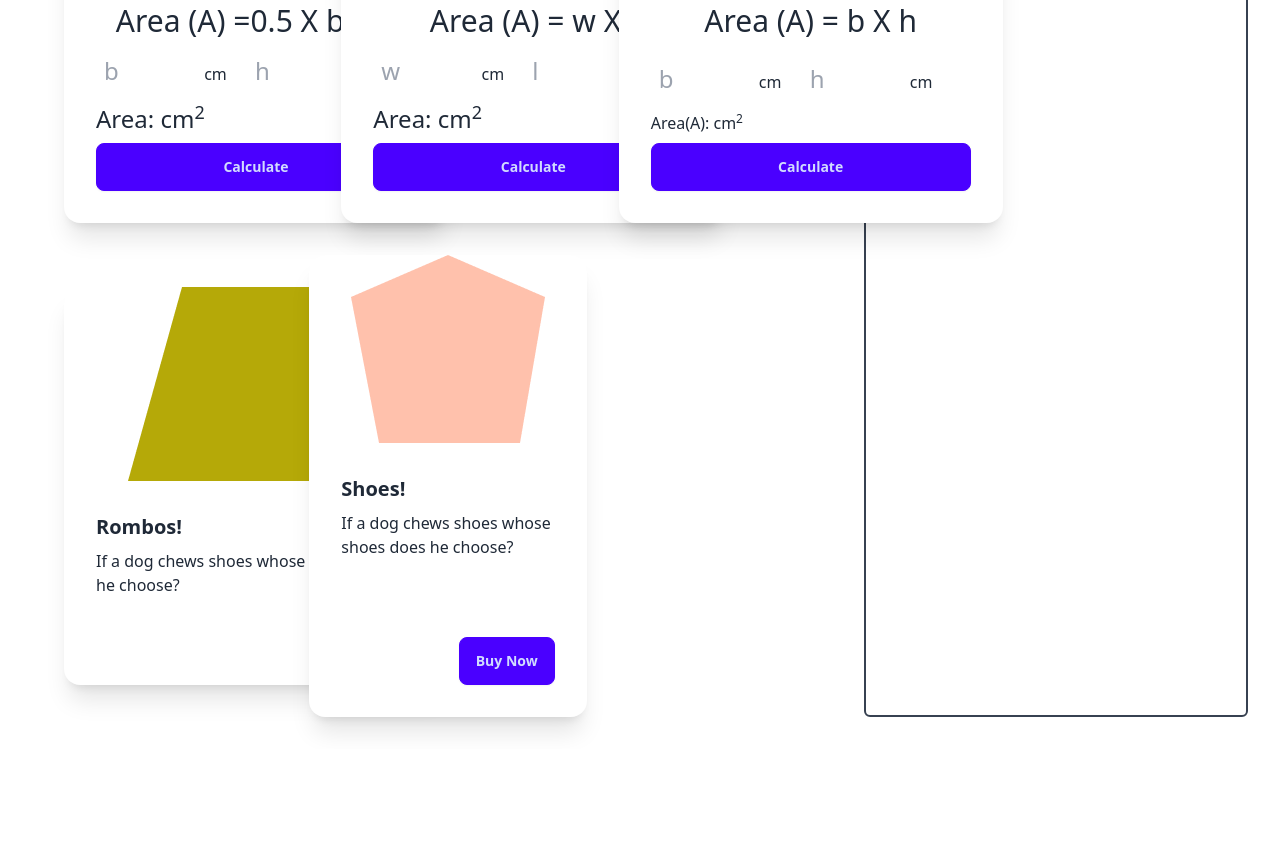
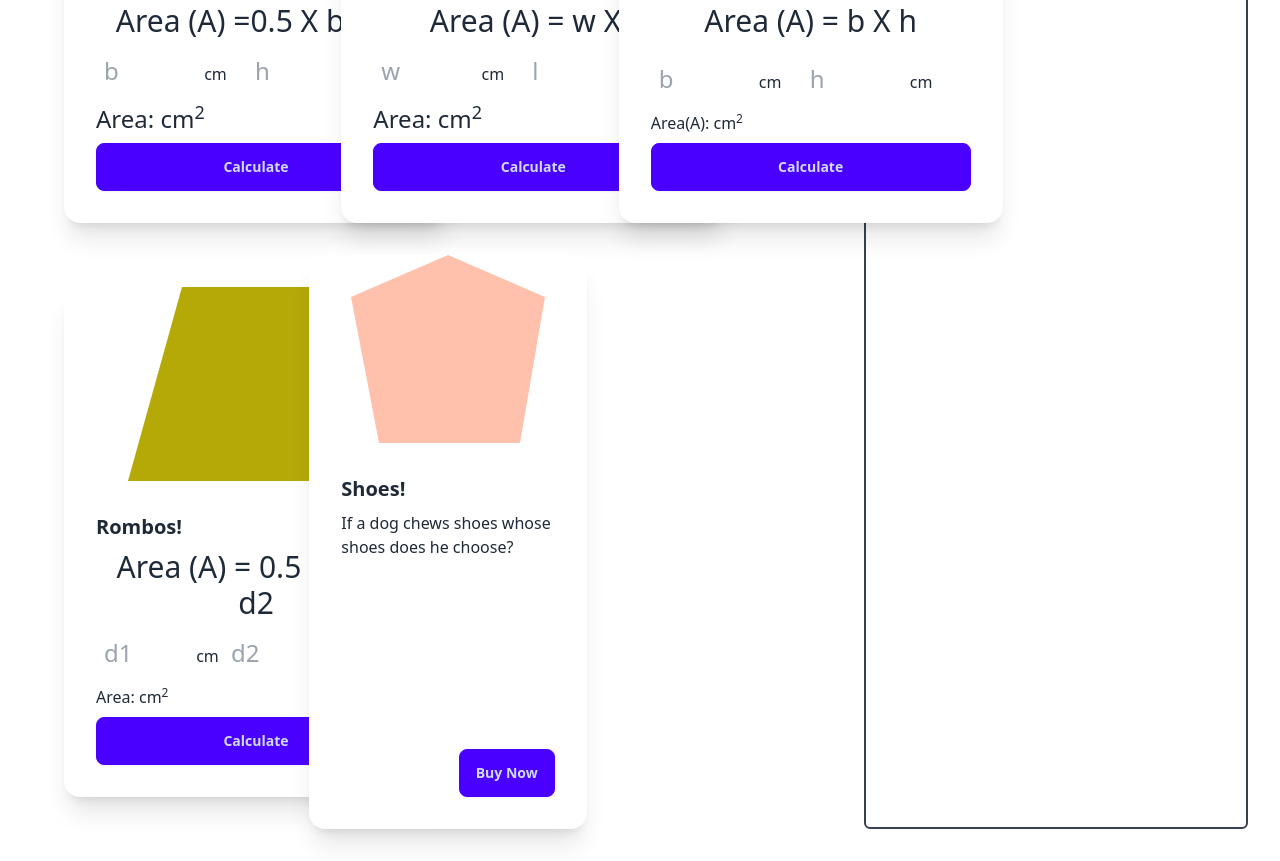
Before and after one commit to tamjidaWeb/recape, a plain HTML site: page index.html in a window 1280 px wide. Shown: the part 323-1184 px from the top of the page. Before the commit the page ends 1072 px from the top, so only its background shows below. Drawn offline with nearby package versions, Linux system fonts and the light colour scheme.

Commit message:
commited

```diff
--- a/index.html
+++ b/index.html
@@ -108,10 +108,22 @@
                 </figure>
                 <div class="card-body">
                   <h2 class="card-title">Rombos!</h2>
-                  <p>If a dog chews shoes whose shoes does he choose?</p>
+                  <p class="text-center text-3xl">
+                    Area (A) = 0.5 X d1 X d2
+                    </p>
+                    <div>
+                      <input type="text" class="w-24 text-2xl p-2 rounded" placeholder="d1">
+                      <span>cm</span>
+                      <input type="text" class="w-24 text-2xl p-2 rounded" placeholder="d2">
+                      <span>cm</span>
+                    </div>
+                    <div>
+                      <p>Area: <span><span>cm</span><sup>2</sup></span></p>
+                    </div>
                   <div class="card-actions justify-end">
-                    <button class="btn btn-primary">Buy Now</button>
+                    <button class="btn btn-primary w-full">Calculate</button>
                   </div>
+
                 </div>
               </div>
 
--- a/scripts/paralellogram.js
+++ b/scripts/paralellogram.js
@@ -0,0 +1 @@
+console.log('connected paralellogram')
```
